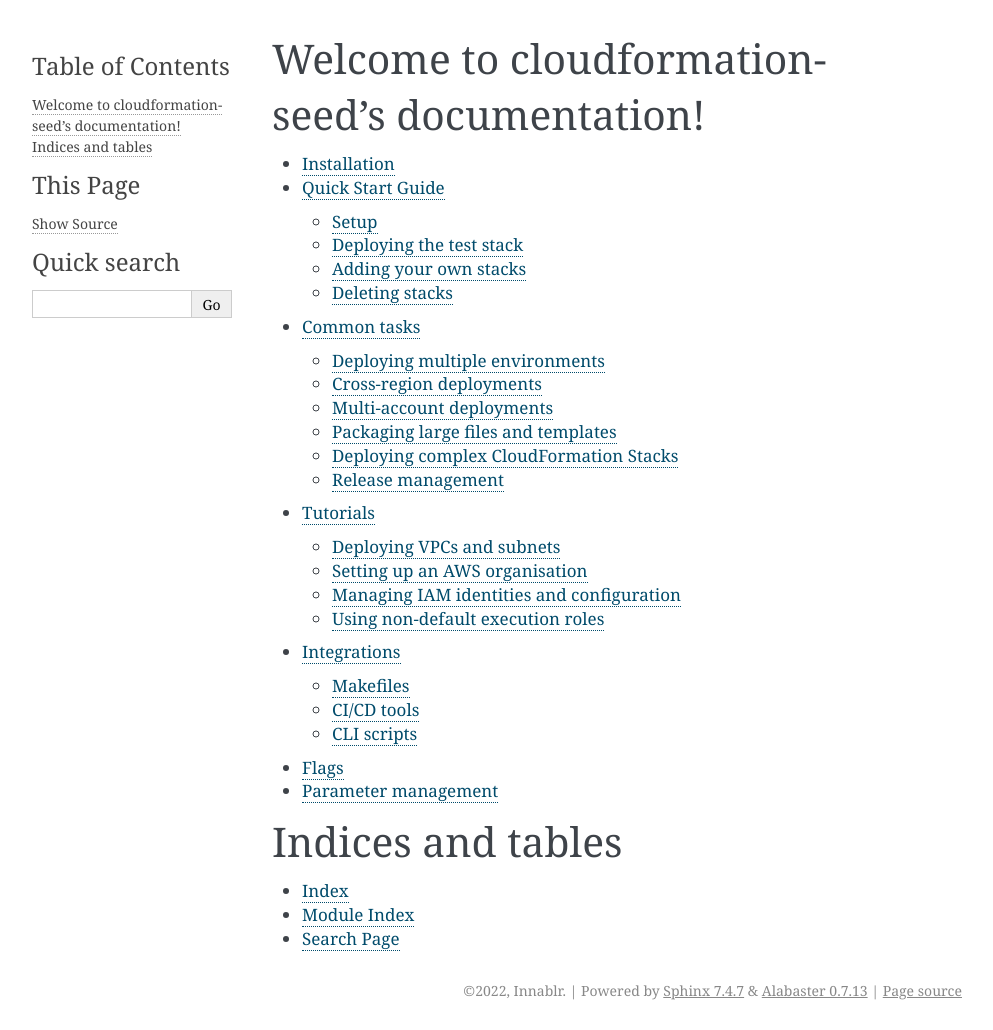
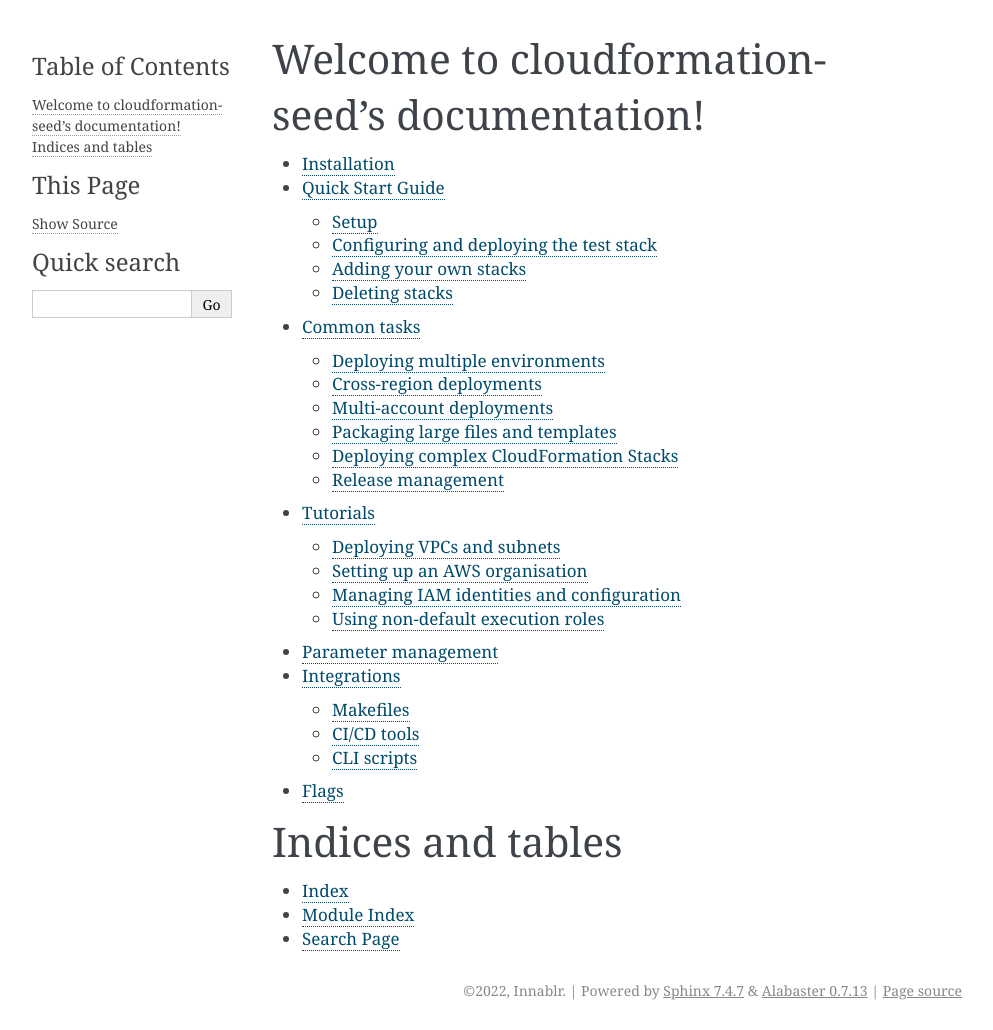
Before and after one commit to Innablr/cloudformation-seed, a Sphinx documentation site: the page built from docs/index.rst, in a window 1280 px wide. Shown: the whole page, without its empty margins (148-1141 px from the left). Built offline with Sphinx 7.4.7, drawn with Linux system fonts in a browser that asks for light colours.

Commit message:
minor formatting changes

```diff
--- a/docs/_src/quickstart.md
+++ b/docs/_src/quickstart.md
@@ -2,7 +2,7 @@
 
 ## Setup
 
-## Deploying the test stack
+## Configuring and deploying the test stack
 
 ## Adding your own stacks
 
--- a/docs/index.rst
+++ b/docs/index.rst
@@ -13,12 +13,9 @@ Welcome to cloudformation-seed's documentation!
    _src/quickstart.md
    _src/tasks.md
    _src/tutorials.md
+   _src/parameters.md
    _src/integrations.md
    _src/flags.md
-   _src/parameters.md
-
-
-
 
 Indices and tables
 ==================
```
